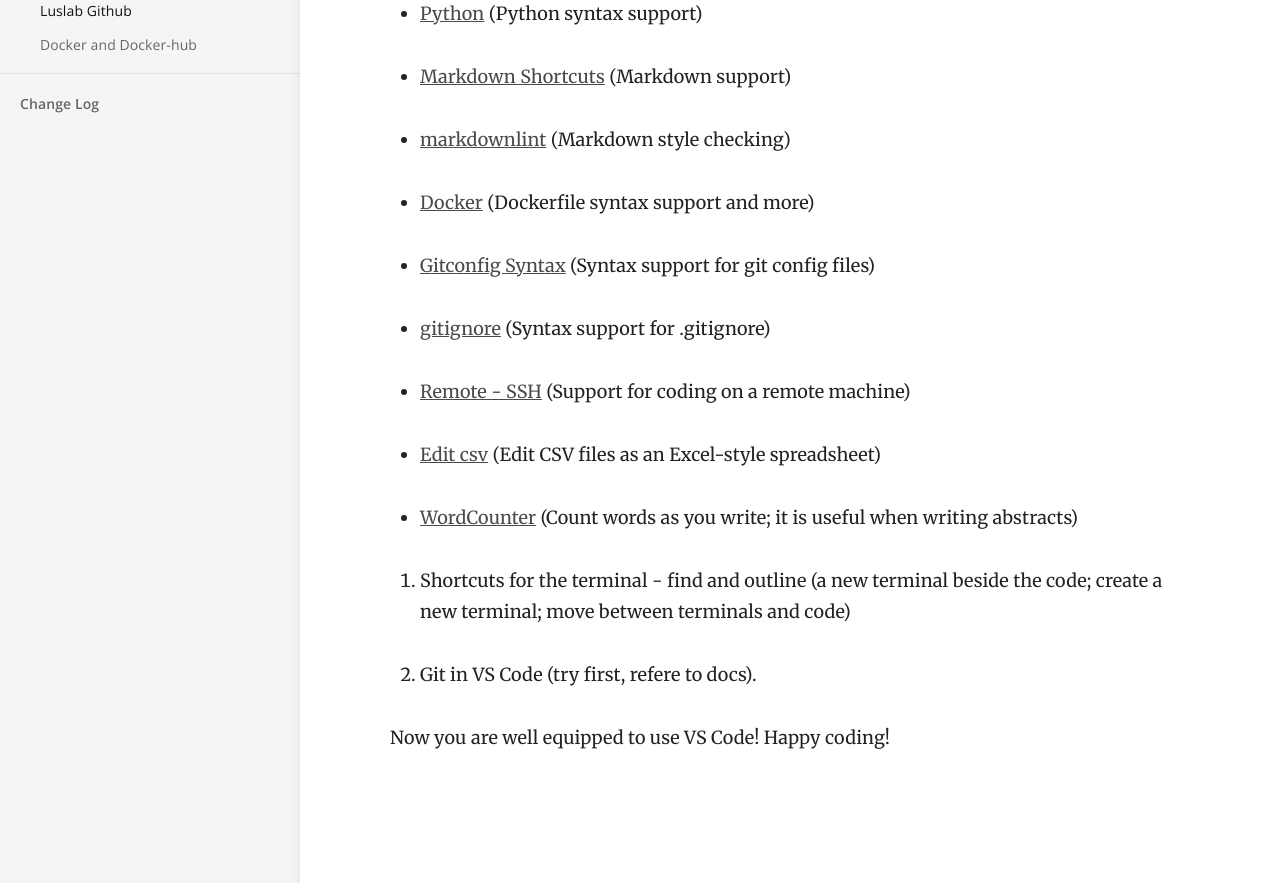
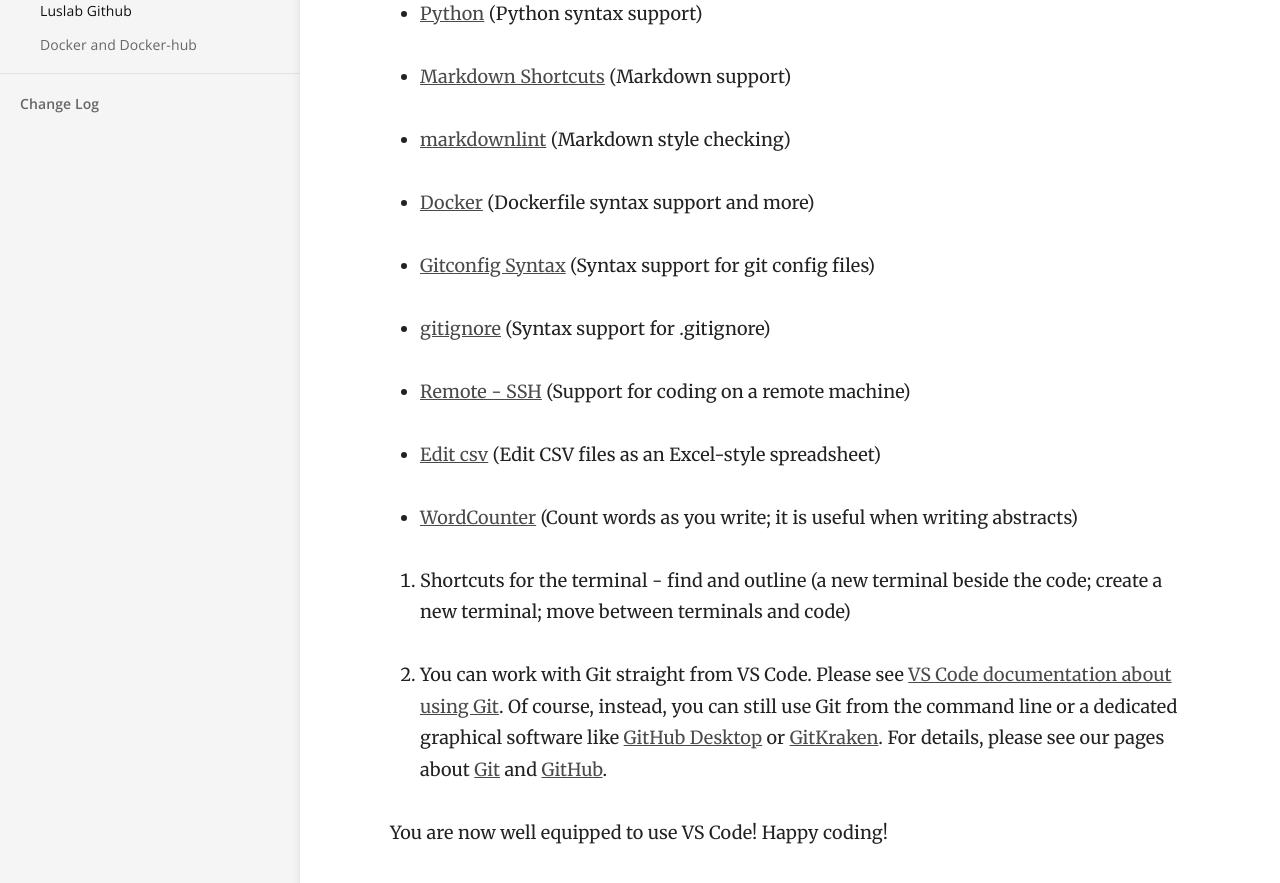
Before and after one commit to luslab/luslab.github.io, a Jekyll site: the page built from _docs/Coding/VS_Code.md, in a window 1280 px wide and 900 px high, scrolled down 1139 px. Shown: the top 883 px of the window. Built offline with Jekyll 4.4.1, drawn with Linux system fonts in a browser that asks for light colours.

Commit message:
Added a point about git

```diff
--- a/_docs/Coding/VS_Code.md
+++ b/_docs/Coding/VS_Code.md
@@ -49,6 +49,6 @@ To begin to use VS Code:
 
 6. Shortcuts for the terminal - find and outline (a new terminal beside the code; create a new terminal; move between terminals and code)
 
-7. Git in VS Code (try first, refere to docs).
+7. You can work with Git straight from VS Code. Please see [VS Code documentation about using Git](https://code.visualstudio.com/docs/editor/versioncontrol). Of course, instead, you can still use Git from the command line or a dedicated graphical software like [GitHub Desktop](https://desktop.github.com/) or [GitKraken](https://www.gitkraken.com/). For details, please see our pages about [Git](../../reproducibility/git.md) and [GitHub](../../reproducibility/luslab-github.md).
 
-Now you are well equipped to use VS Code! Happy coding!
+You are now well equipped to use VS Code! Happy coding!
```
